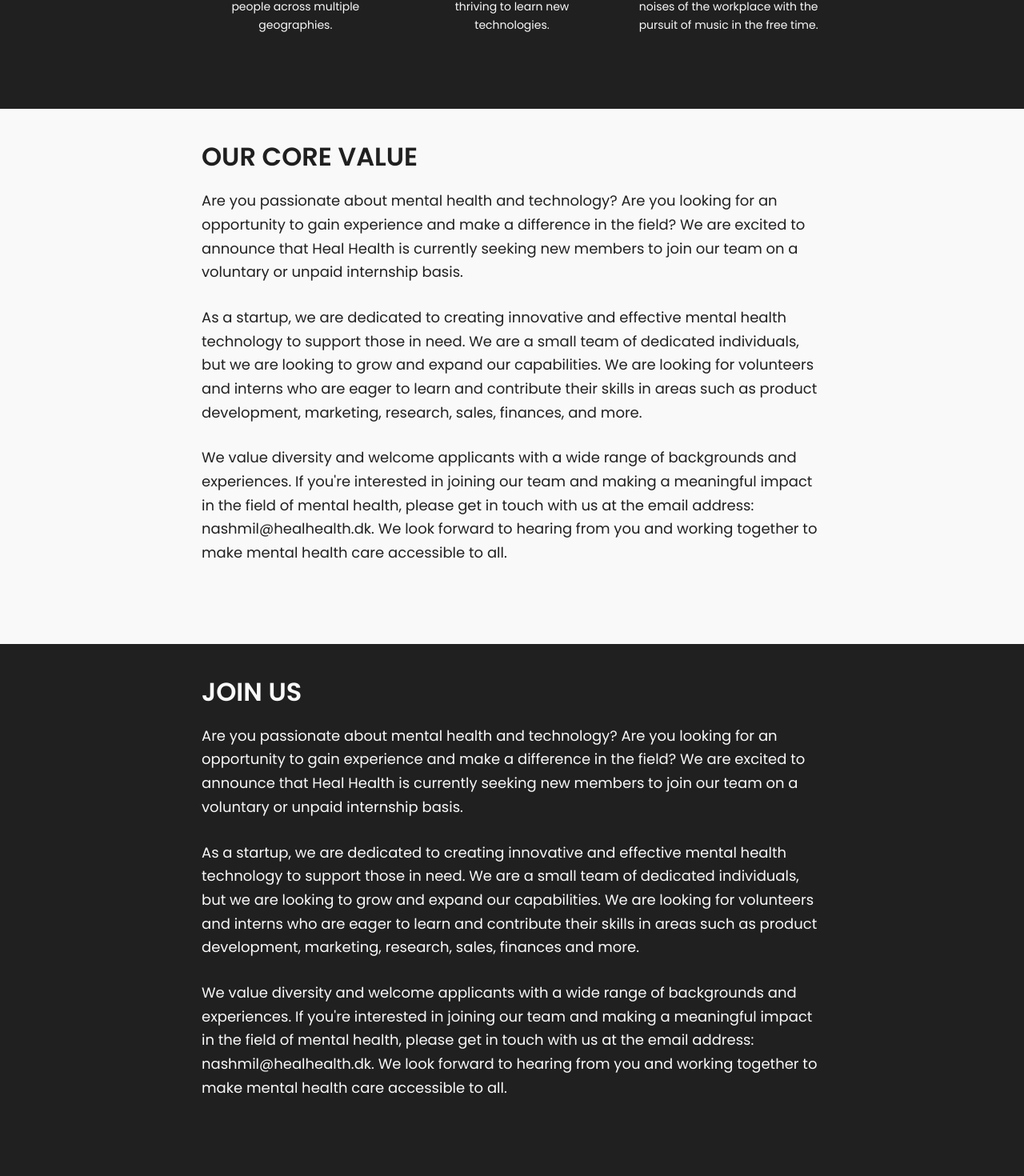
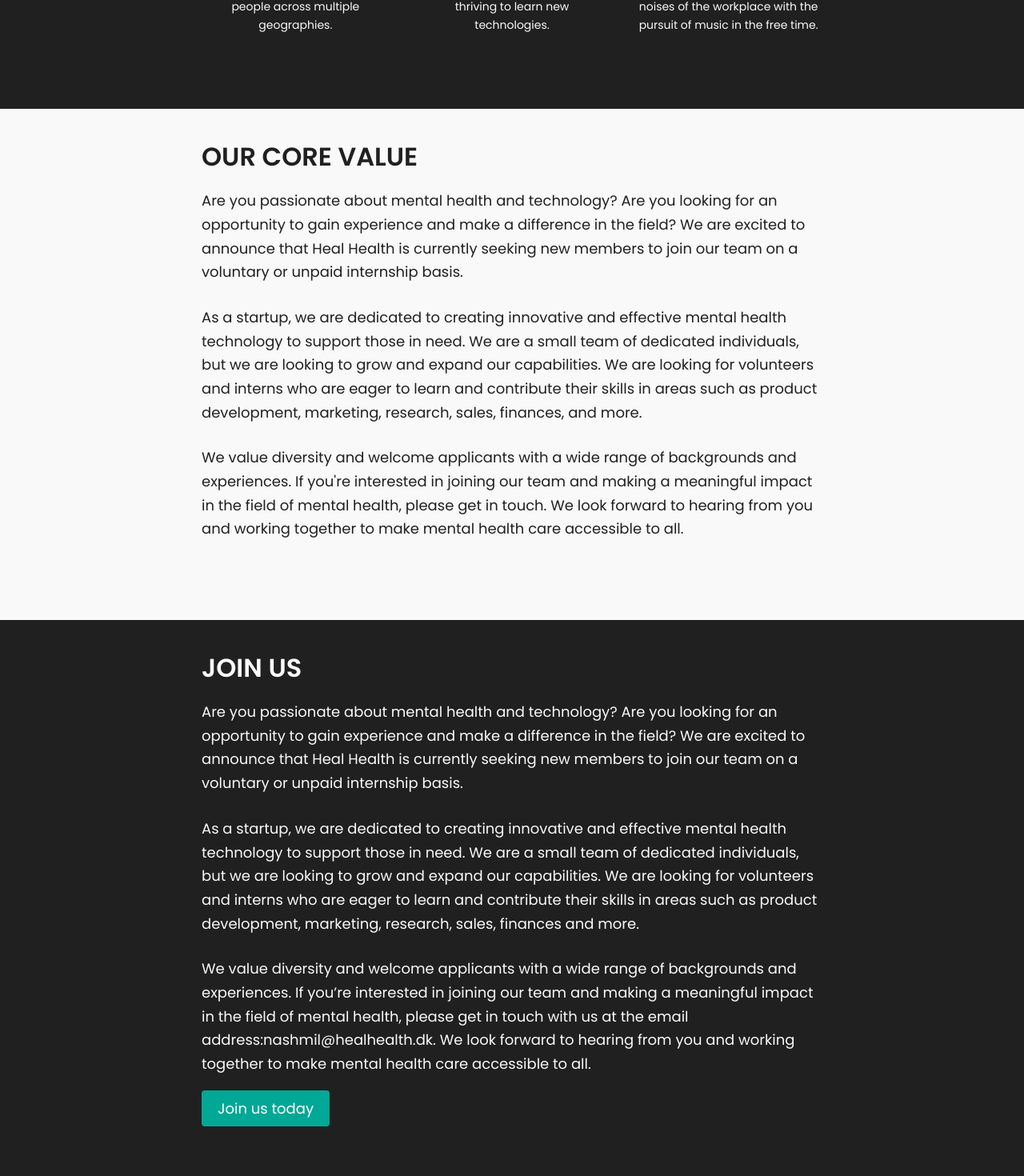
Before and after one commit to healhealth/website, a React (Create React App) app: page / in a window 1280 px wide. Shown: the part 2918-4388 px from the top of the page at 80% size. Built offline with nearby package versions, Linux system fonts and the light colour scheme.

Commit message:
delete an used className, wrapped up an email with a tag, fix a typography

```diff
--- /dev/null
+++ b/src/components/Join.css
@@ -0,0 +1,11 @@
+.join-us-button {
+    background-color: hsl(173deg 100% 33%);
+    color: white;
+    padding: 10px 20px;
+    border-radius: 4px;
+    text-decoration: none;
+    border: 2px splod red;
+  }
+  .join-us-button:hover {
+    color: black;
+  }
--- a/src/components/Join.tsx
+++ b/src/components/Join.tsx
@@ -1,6 +1,7 @@
+import "./Join.css";
 const Join = () => (
   <div className="site-main-inner-wrapper dark">
-    <section className="join">
+    <section>
       <h2>Join us</h2>
       <p>
         Are you passionate about mental health and technology? Are you looking
@@ -18,12 +19,15 @@
       </p>
       <p>
         We value diversity and welcome applicants with a wide range of
-        backgrounds and experiences. If you're interested in joining our team
+        backgrounds and experiences. If you’re interested in joining our team
         and making a meaningful impact in the field of mental health, please get
-        in touch with us at the email address: nashmil@healhealth.dk. We look
+        in touch with us at the email address:<a href="mailto:nashmil@healhealth.dk">nashmil@healhealth.dk</a>. We look
         forward to hearing from you and working together to make mental health
         care accessible to all.
       </p>
+      <a href="mailto:nashmil@healhealth.dk" className="join-us-button">
+        Join us today
+      </a>
     </section>
   </div>
 );
--- a/src/components/Main.css
+++ b/src/components/Main.css
@@ -30,3 +30,10 @@
   line-height: 1.65;
   margin-bottom: 1.5em;
 }
+a {
+  color: var(--color-lightgray);
+  text-decoration: none;
+}
+a:hover{
+color: hsl(173deg 100% 33%);
+}
--- a/src/components/Main.tsx
+++ b/src/components/Main.tsx
@@ -2,7 +2,7 @@
 import VisionAndMission from "../components/VisionAndMission";
 import Services from "../components/Services";
 import Team from "../components/Team";
-import OurCoreValue from "./OurCoreValue";
+import OurCoreValue from "../components/OurCoreValue";
 import Join from "../components/Join";
 import "./Main.css";
 
--- a/src/components/OurCoreValue.css
+++ /dev/null
@@ -1,6 +0,0 @@
-.site-main-inner-wrapper-core {
-  max-width: var(--site-max-width);
-  margin-inline: auto;
-  padding-inline: 12px;
-  padding-block: 2em 4em;
-}
--- a/src/components/OurCoreValue.tsx
+++ b/src/components/OurCoreValue.tsx
@@ -1,7 +1,5 @@
-import "./OurCoreValue.css";
-
 const OurCoreValue = () => (
-  <div className="site-main-inner-wrapper-core">
+  <div className="site-main-inner-wrapper">
     <section>
       <h2>Our Core Value</h2>
       <p>
@@ -22,10 +20,11 @@
         We value diversity and welcome applicants with a wide range of
         backgrounds and experiences. If you're interested in joining our team
         and making a meaningful impact in the field of mental health, please get
-        in touch with us at the email address: nashmil@healhealth.dk. We look
+        in touch. We look
         forward to hearing from you and working together to make mental health
         care accessible to all.
       </p>
+
     </section>
   </div>
 );
```
